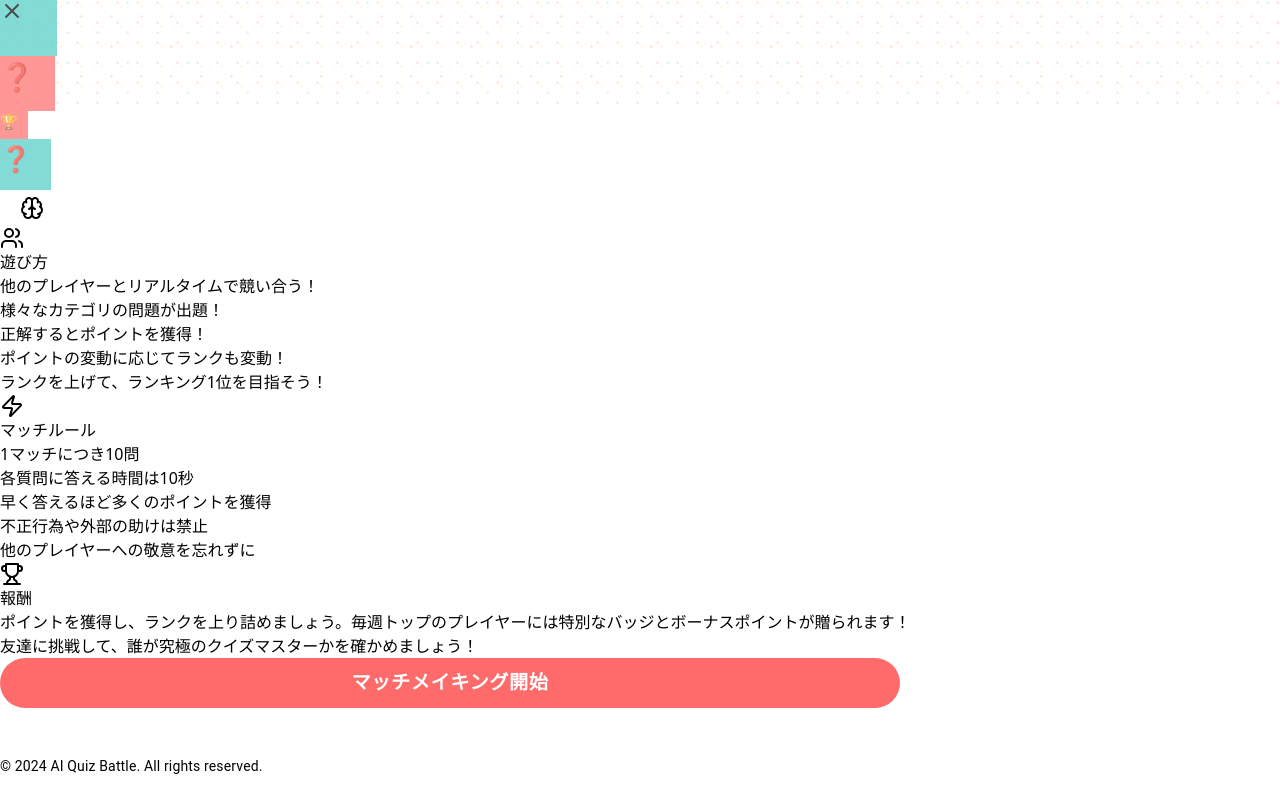
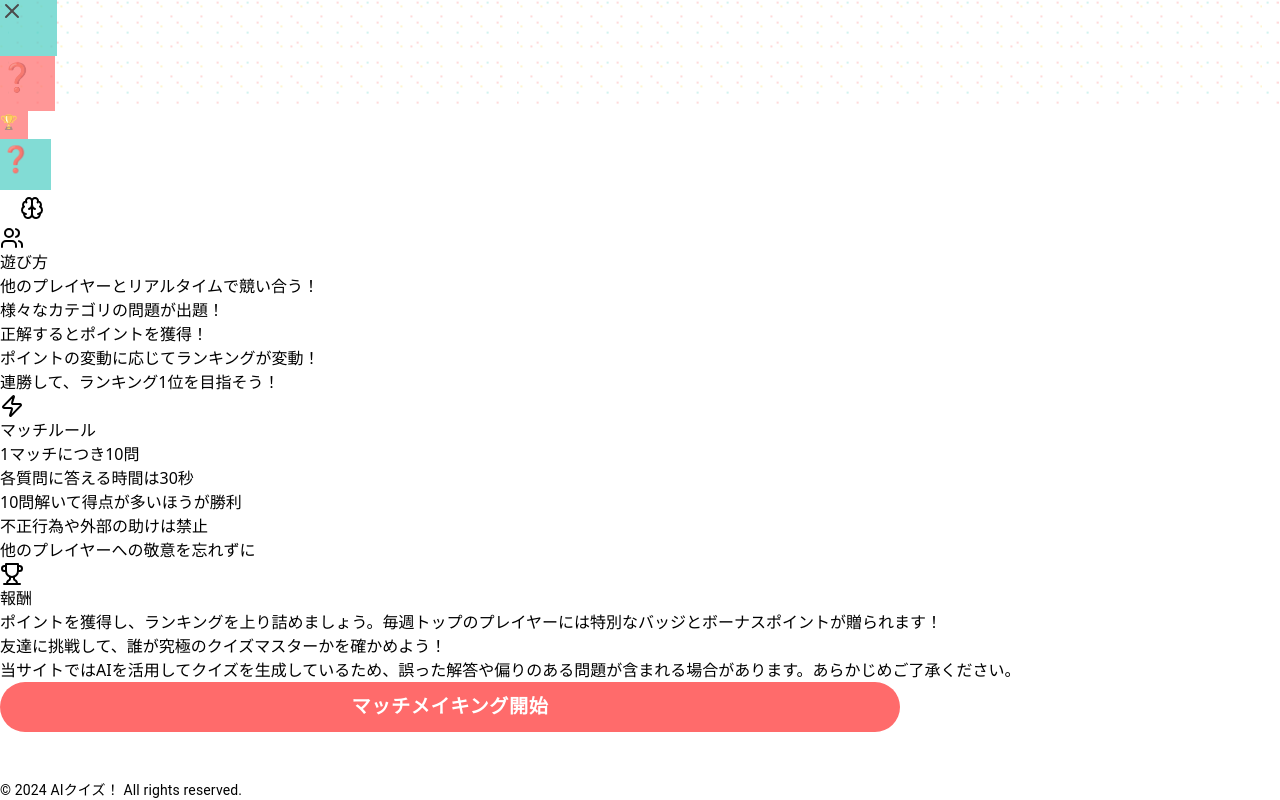
Before and after one commit to Andyyyy64/Quiz-AI, a React (Vite) app in the folder client/: page /multiplay in a window 1280 px wide. Shown: the part 695-1495 px from the top of the page. Before the commit the page ends 1471 px from the top, so only its background shows below. Built offline with nearby package versions, Linux system fonts and the light colour scheme; no server answers.

Commit message:
change the rule string and fix custom category quiz gen

```diff
--- a/client/index.html
+++ b/client/index.html
@@ -3,7 +3,7 @@
   <head>
     <meta charset="UTF-8" />
     <meta name="viewport" content="width=device-width, initial-scale=1.0" />
-    <title>AI Battle</title>
+    <title>AIクイズ！</title>
   </head>
   <body>
     <div id="root"></div>
--- a/client/src/components/Common/Footer.tsx
+++ b/client/src/components/Common/Footer.tsx
@@ -5,7 +5,7 @@ export const Footer: React.FC = () => {
   return (
     <footer className="w-full text-center py-6 mt-auto text-black">
       <Typography variant="body2">
-        © 2024 AI Quiz Battle. All rights reserved.
+        © 2024 AIクイズ！ All rights reserved.
       </Typography>
     </footer>
   );
--- a/client/src/components/Common/Rule.tsx
+++ b/client/src/components/Common/Rule.tsx
@@ -15,8 +15,8 @@ export const Rule: React.FC = () => {
               <li>他のプレイヤーとリアルタイムで競い合う！</li>
               <li>様々なカテゴリの問題が出題！</li>
               <li>正解するとポイントを獲得！</li>
-              <li>ポイントの変動に応じてランクも変動！</li>
-              <li>ランクを上げて、ランキング1位を目指そう！</li>
+              <li>ポイントの変動に応じてランキングが変動！</li>
+              <li>連勝して、ランキング1位を目指そう！</li>
             </ul>
           </div>
           <div>
@@ -26,8 +26,8 @@ export const Rule: React.FC = () => {
             </h2>
             <ul className="list-disc list-inside space-y-2 text-[#333333] font-medium">
               <li>1マッチにつき10問</li>
-              <li>各質問に答える時間は10秒</li>
-              <li>早く答えるほど多くのポイントを獲得</li>
+              <li>各質問に答える時間は30秒</li>
+              <li>10問解いて得点が多いほうが勝利</li>
               <li>不正行為や外部の助けは禁止</li>
               <li>他のプレイヤーへの敬意を忘れずに</li>
             </ul>
@@ -40,12 +40,15 @@ export const Rule: React.FC = () => {
             報酬
           </h2>
           <p className="text-[#333333] mb-2 font-medium">
-            ポイントを獲得し、ランクを上り詰めましょう。毎週トップのプレイヤーには特別なバッジとボーナスポイントが贈られます！
+            ポイントを獲得し、ランキングを上り詰めましょう。毎週トップのプレイヤーには特別なバッジとボーナスポイントが贈られます！
           </p>
           <p className="text-[#333333] font-medium">
-            友達に挑戦して、誰が究極のクイズマスターかを確かめましょう！
+            友達に挑戦して、誰が究極のクイズマスターかを確かめよう！
           </p>
         </div>
+        <p className="mt-4 text-sm text-gray-500 text-center">
+          当サイトではAIを活用してクイズを生成しているため、誤った解答や偏りのある問題が含まれる場合があります。あらかじめご了承ください。
+        </p>
       </div>
     </main>
   );
```
Also changed, not shown: 2 other files (tests, documents, lock files or other folders).
